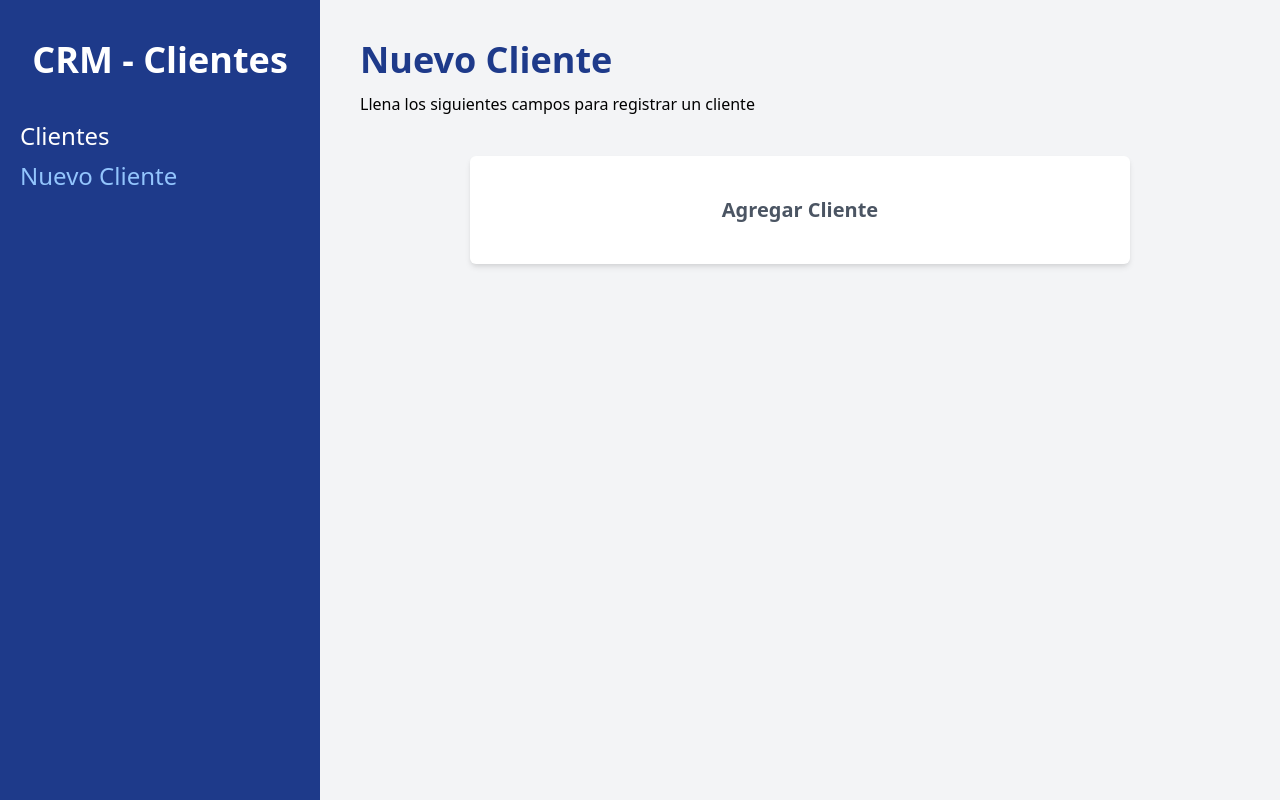
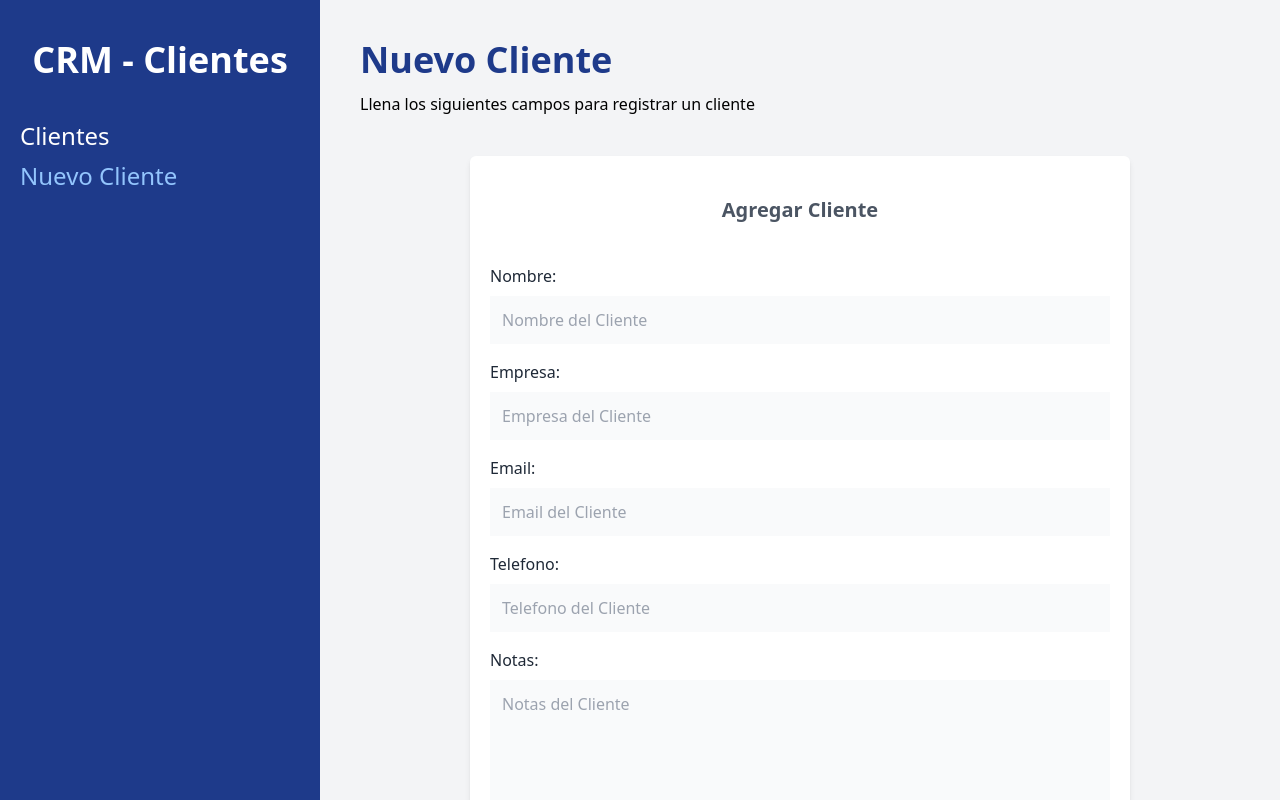
Before and after one commit to tomidziurdzia/Administrador-Clientes, a React (Vite) app: page /clientes/nuevo in a window 1280 px wide. Built offline with nearby package versions, Linux system fonts and the light colour scheme.

Commit message:
Creando formulario con Formik

```diff
--- a/package.json
+++ b/package.json
@@ -9,11 +9,13 @@
   },
   "dependencies": {
     "autoprefixer": "^10.4.4",
+    "formik": "^2.2.9",
     "postcss": "^8.4.12",
     "react": "^17.0.2",
     "react-dom": "^17.0.2",
     "react-router-dom": "^6.2.2",
-    "tailwindcss": "^2.2.19"
+    "tailwindcss": "^2.2.19",
+    "yup": "^0.32.11"
   },
   "devDependencies": {
     "@vitejs/plugin-react": "^1.0.7",
--- a/src/components/Formulario.jsx
+++ b/src/components/Formulario.jsx
@@ -1,4 +1,5 @@
 import React from "react";
+import { Formik, Form, Field } from "formik";
 
 const Formulario = () => {
   return (
@@ -6,6 +7,71 @@
       <h1 className="text-gray-600 font-bold text-xl text-center">
         Agregar Cliente
       </h1>
+      <Formik>
+        <Form className="mt-10 ">
+          <div className="mb-4">
+            <label className="text-gray-800" htmlfor="nombre">
+              Nombre:
+            </label>
+            <Field
+              id="nombre"
+              type="text"
+              className="mt-2 block w-full p-3 bg-gray-50"
+              placeholder="Nombre del Cliente"
+            />
+          </div>
+          <div className="mb-4">
+            <label className="text-gray-800" htmlfor="empresa">
+              Empresa:
+            </label>
+            <Field
+              id="empresa"
+              type="text"
+              className="mt-2 block w-full p-3 bg-gray-50"
+              placeholder="Empresa del Cliente"
+            />
+          </div>
+          <div className="mb-4">
+            <label className="text-gray-800" htmlfor="email">
+              Email:
+            </label>
+            <Field
+              id="email"
+              type="email"
+              className="mt-2 block w-full p-3 bg-gray-50"
+              placeholder="Email del Cliente"
+            />
+          </div>
+          <div className="mb-4">
+            <label className="text-gray-800" htmlfor="telefono">
+              Telefono:
+            </label>
+            <Field
+              id="telefono"
+              type="tel"
+              className="mt-2 block w-full p-3 bg-gray-50"
+              placeholder="Telefono del Cliente"
+            />
+          </div>
+          <div className="mb-4">
+            <label className="text-gray-800" htmlfor="notas">
+              Notas:
+            </label>
+            <Field
+              as="textarea"
+              id="notas"
+              type="text"
+              className="mt-2 block w-full p-3 bg-gray-50 h-40"
+              placeholder="Notas del Cliente"
+            />
+          </div>
+          <input
+            type="submit"
+            value="Agregar Cliente"
+            className="mt-5 w-full bg-blue-800 p-3 text-white text-lg font-bold rounded-md"
+          />
+        </Form>
+      </Formik>
     </div>
   );
 };
--- a/src/layout/Layout.jsx
+++ b/src/layout/Layout.jsx
@@ -30,7 +30,7 @@
           </Link>
         </nav>
       </div>
-      <div className="md:w-3/4 p-10">
+      <div className="md:w-3/4 p-10 md:h-screen overflow-scroll">
         <Outlet />
       </div>
     </div>
```
Also changed, not shown: 1 other file (tests, documents, lock files or other folders).
